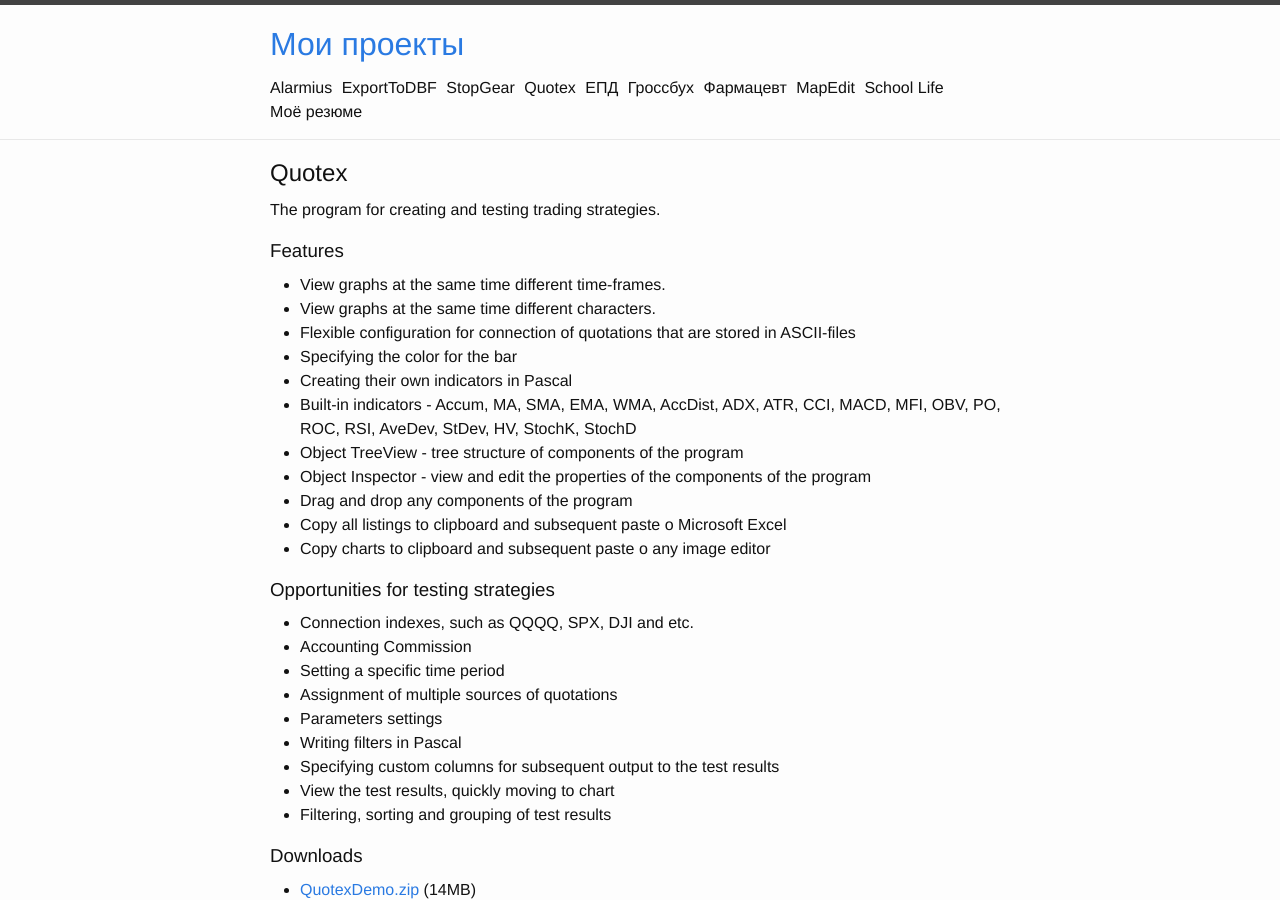
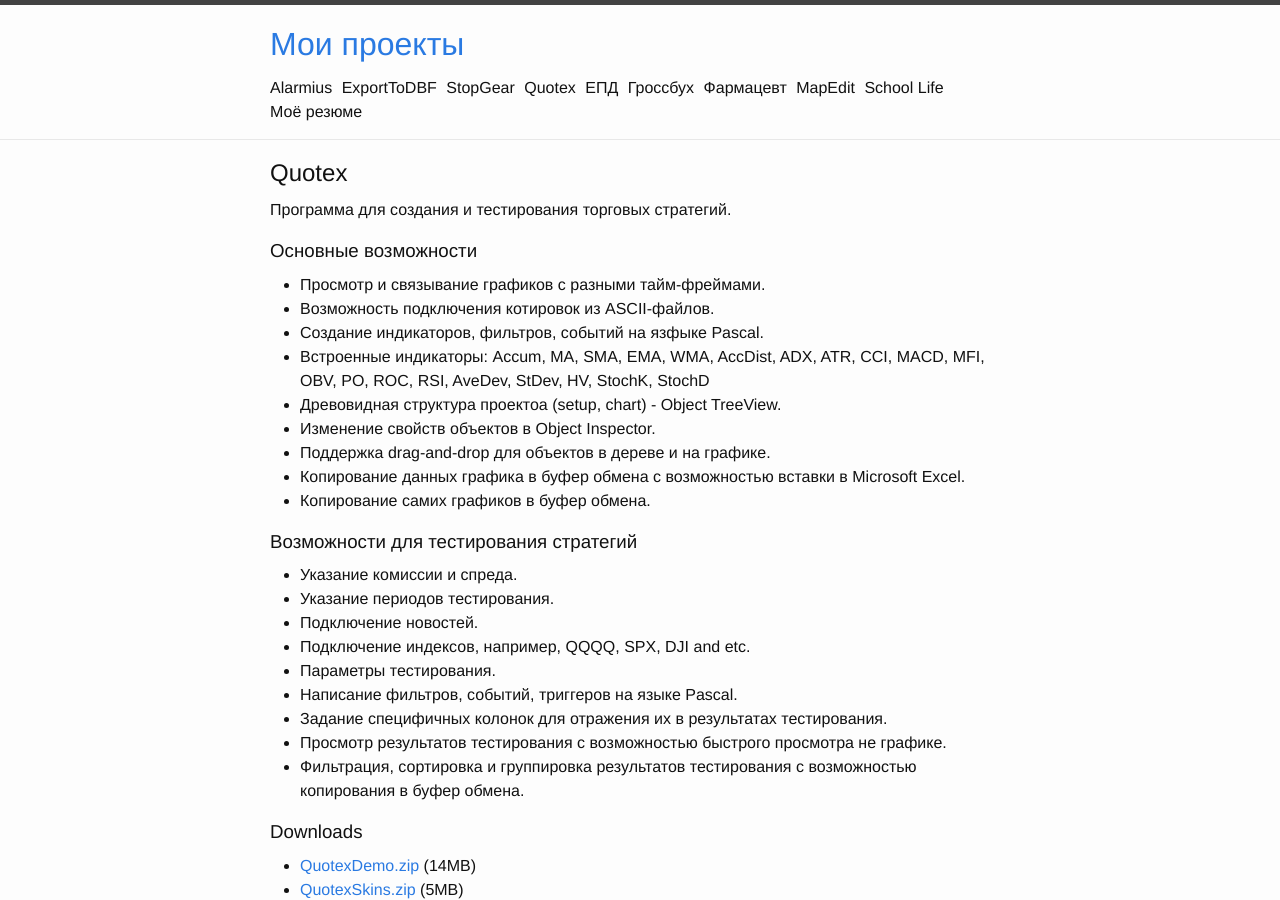
Before and after one commit to Sikambr/projects, a Jekyll site: the page built from quotex.md, in a window 1280 px wide and 900 px high. Built offline with Jekyll 4.4.1, drawn with Linux system fonts in a browser that asks for light colours.

Commit message:
publishing

```diff
--- a/quotex.md
+++ b/quotex.md
@@ -4,33 +4,31 @@
 permalink: /quotex/
 ---
 
-The program for creating and testing trading strategies.
+Программа для создания и тестирования торговых стратегий.
 
-### Features
+### Основные возможности
 
-* View graphs at the same time different time-frames.
-* View graphs at the same time different characters.
-* Flexible configuration for connection of quotations that are stored in ASCII-files
-* Specifying the color for the bar
-* Creating their own indicators in Pascal
-* Built-in indicators - Accum, MA, SMA, EMA, WMA, AccDist, ADX, ATR, CCI, MACD, MFI, OBV, PO, ROC, RSI, AveDev, StDev, HV, StochK, StochD
-* Object TreeView - tree structure of components of the program
-* Object Inspector - view and edit the properties of the components of the program
-* Drag and drop any components of the program
-* Copy all listings to clipboard and subsequent paste o Microsoft Excel
-* Copy charts to clipboard and subsequent paste o any image editor
+* Просмотр и связывание графиков с разными тайм-фреймами.
+* Возможность подключения котировок из ASCII-файлов.
+* Создание индикаторов, фильтров, событий на язфыке Pascal.
+* Встроенные индикаторы: Accum, MA, SMA, EMA, WMA, AccDist, ADX, ATR, CCI, MACD, MFI, OBV, PO, ROC, RSI, AveDev, StDev, HV, StochK, StochD
+* Древовидная структура проектоа (setup, chart) - Object TreeView.
+* Изменение свойств объектов в Object Inspector.
+* Поддержка drag-and-drop для объектов в дереве и на графике.
+* Копирование данных графика в буфер обмена с возможностью вставки в Microsoft Excel.
+* Копирование самих графиков в буфер обмена.
 
-### Opportunities for testing strategies
+### Возможности для тестирования стратегий
 
-* Connection indexes, such as QQQQ, SPX, DJI and etc.
-* Accounting Commission
-* Setting a specific time period
-* Assignment of multiple sources of quotations
-* Parameters settings
-* Writing filters in Pascal
-* Specifying custom columns for subsequent output to the test results
-* View the test results, quickly moving to chart
-* Filtering, sorting and grouping of test results
+* Указание комиссии и спреда.
+* Указание периодов тестирования.
+* Подключение новостей.
+* Подключение индексов, например, QQQQ, SPX, DJI and etc.
+* Параметры тестирования.
+* Написание фильтров, событий, триггеров на языке Pascal.
+* Задание специфичных колонок для отражения их в результатах тестирования.
+* Просмотр результатов тестирования с возможностью быстрого просмотра не графике.
+* Фильтрация, сортировка и группировка результатов тестирования с возможностью копирования в буфер обмена.
 
 ### Downloads
 
```
